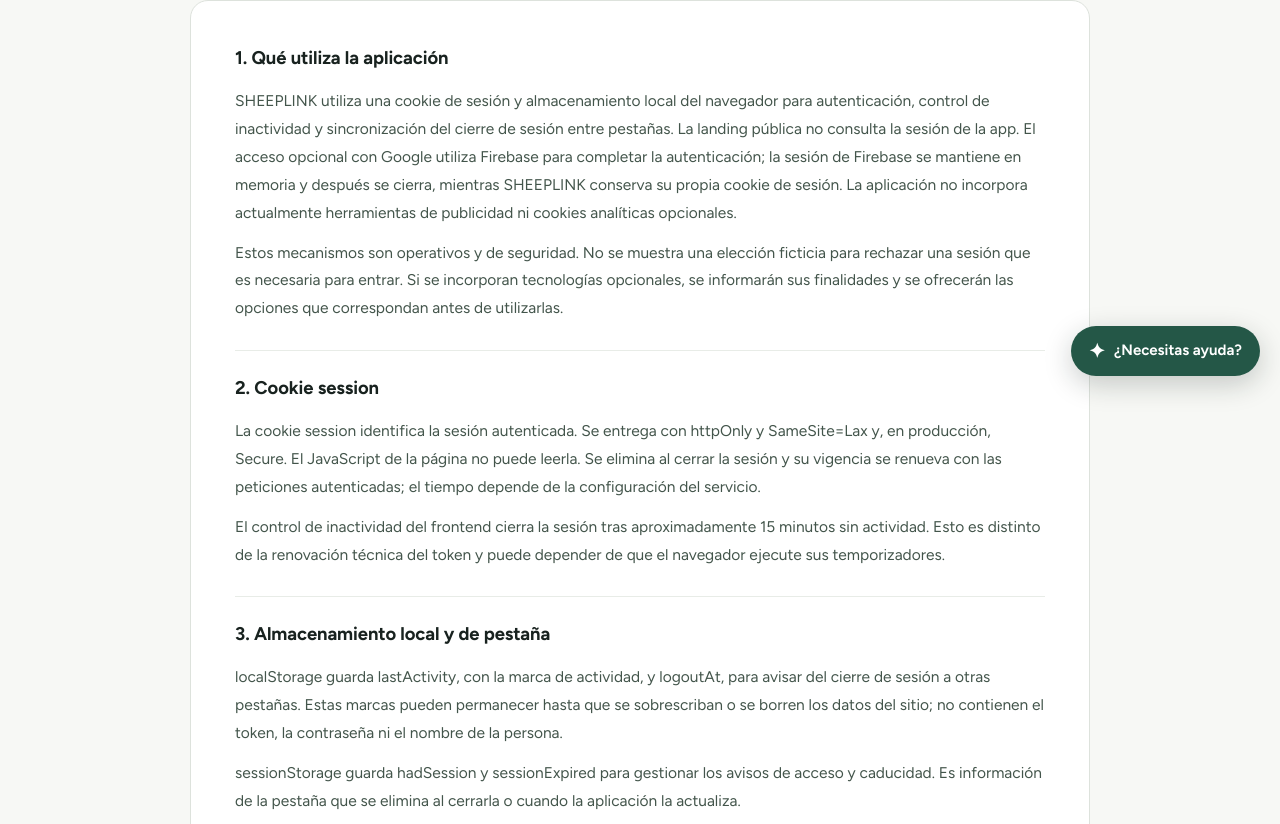
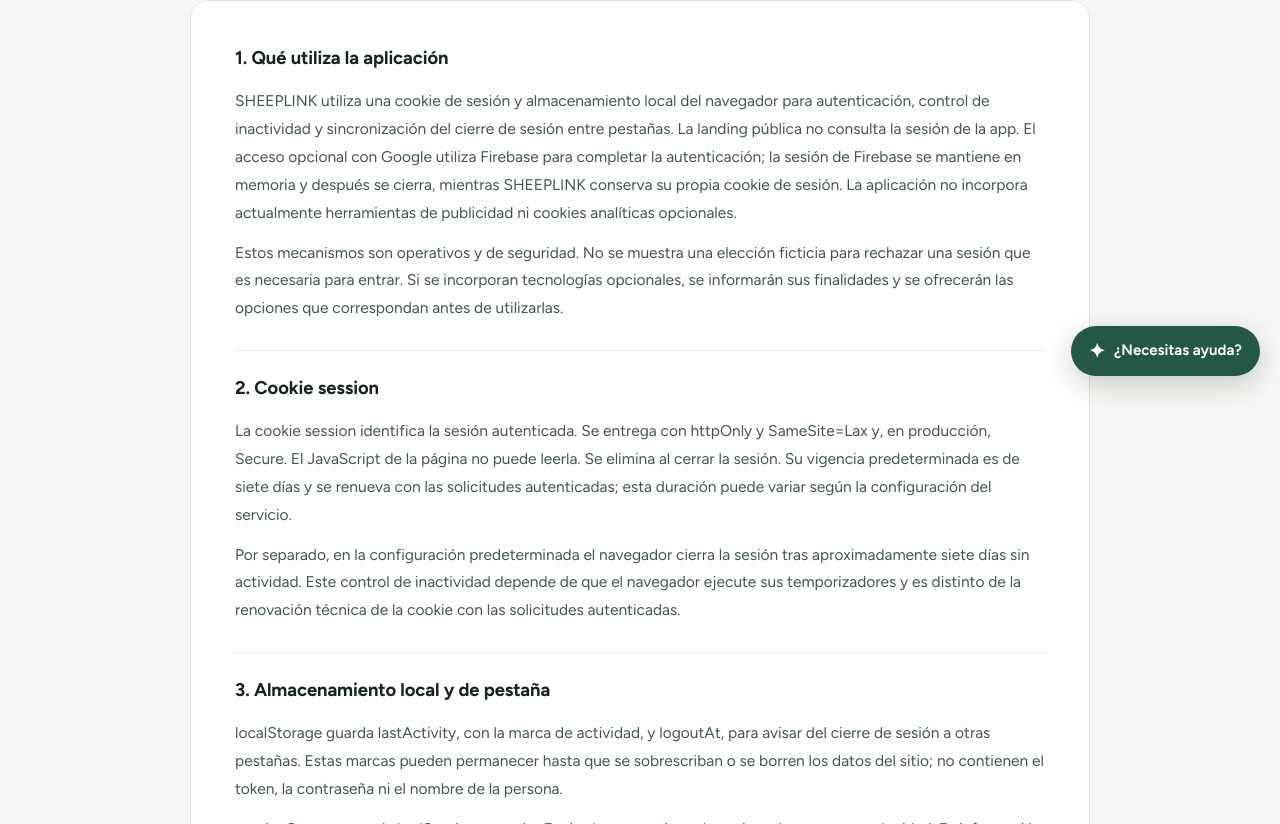
Before and after one commit to lucast1574/sheeplink-landing, a React (Vite) app: page /cookies in a window 1280 px wide. Shown: the part 404-1228 px from the top of the page. Built offline with nearby package versions, Linux system fonts and the light colour scheme.

Commit message:
Align cookie policy with seven-day session defaults
Describe authenticated session renewal separately from the browser inactivity timer and update the legal revision date.

```diff
--- a/src/features/legal/legal.content.ts
+++ b/src/features/legal/legal.content.ts
@@ -1,5 +1,5 @@
 import { PRICING } from "../landing/landing.content";
-export const LEGAL_VERSION = "2026-10-16";
+export const LEGAL_VERSION = "2026-11-11";
 export const LEGAL_CONTACT = "krecarfaz@gmail.com";
 
 export interface LegalDocument {
@@ -181,8 +181,8 @@ export const LEGAL_DOCUMENTS = {
       {
         title: "2. Cookie session",
         paragraphs: [
-          "La cookie session identifica la sesión autenticada. Se entrega con httpOnly y SameSite=Lax y, en producción, Secure. El JavaScript de la página no puede leerla. Se elimina al cerrar la sesión y su vigencia se renueva con las peticiones autenticadas; el tiempo depende de la configuración del servicio.",
-          "El control de inactividad del frontend cierra la sesión tras aproximadamente 15 minutos sin actividad. Esto es distinto de la renovación técnica del token y puede depender de que el navegador ejecute sus temporizadores.",
+          "La cookie session identifica la sesión autenticada. Se entrega con httpOnly y SameSite=Lax y, en producción, Secure. El JavaScript de la página no puede leerla. Se elimina al cerrar la sesión. Su vigencia predeterminada es de siete días y se renueva con las solicitudes autenticadas; esta duración puede variar según la configuración del servicio.",
+          "Por separado, en la configuración predeterminada el navegador cierra la sesión tras aproximadamente siete días sin actividad. Este control de inactividad depende de que el navegador ejecute sus temporizadores y es distinto de la renovación técnica de la cookie con las solicitudes autenticadas.",
         ],
       },
       {
```
